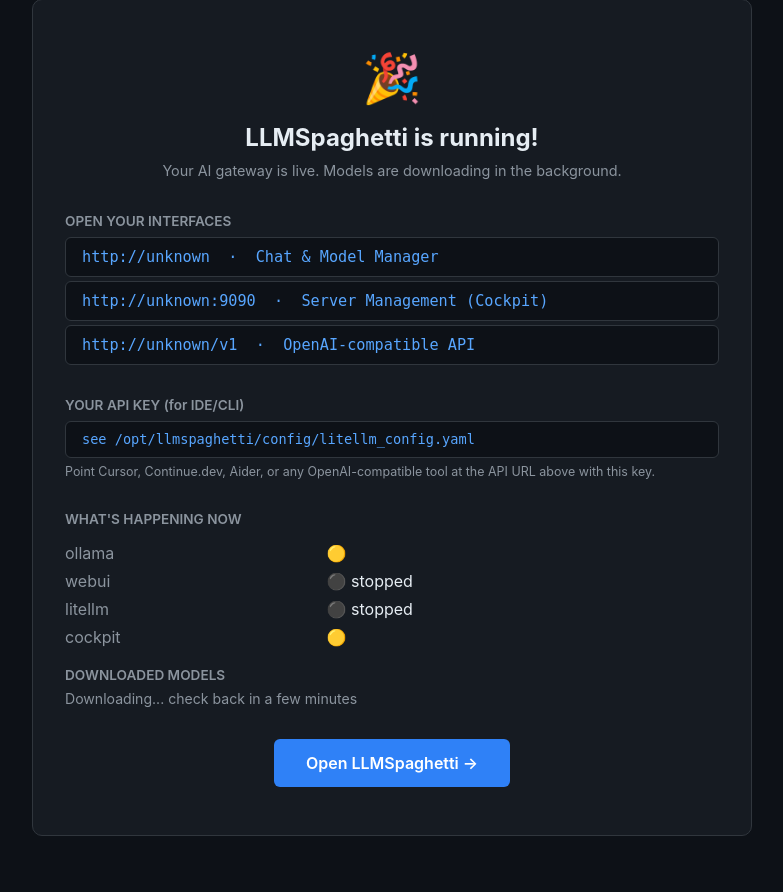
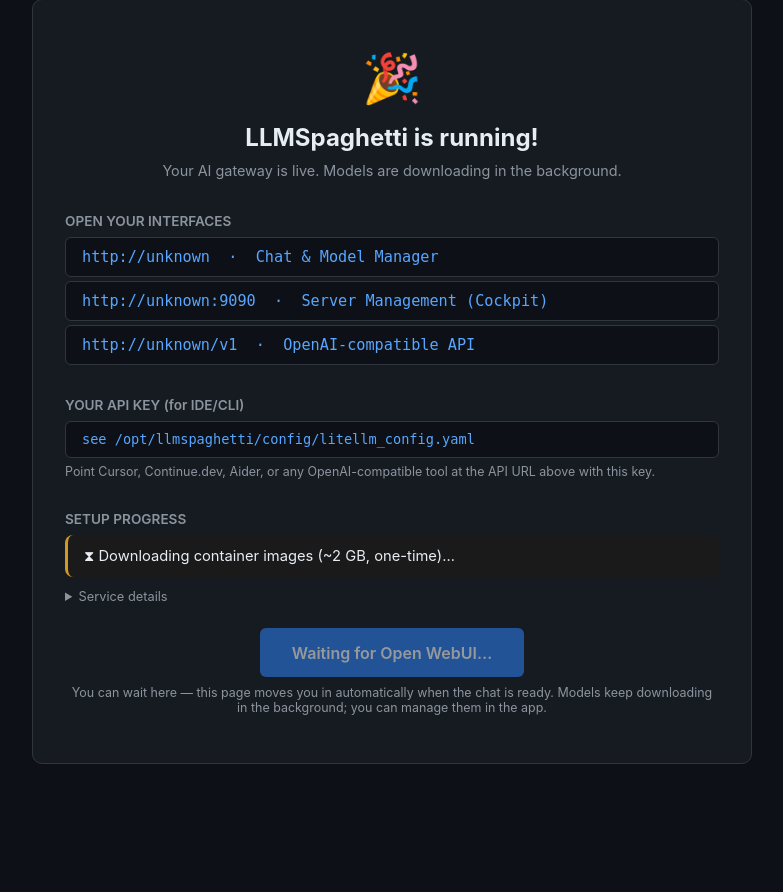
Before and after one commit to supersokk/llmspaghetti, a FastAPI app: page /done in a window 1280 px wide. Shown: the part 149-1041 px from the top of the page, without its empty margins (248-1031 px from the left). After the commit the page ends 913 px from the top, so only its background shows below. Run offline with FastAPI, Linux system fonts and the light colour scheme; data that the repository does not hold is empty.

Commit message:
Wizard done page: show install stage + real per-model download progress (from pull logs) + auto-handoff to Open WebUI when ready. No more blank 'is it running?' spinner.

```diff
--- a/firstboot/main.py
+++ b/firstboot/main.py
@@ -23,7 +23,9 @@ import uvicorn
 INSTALL_DIR = Path(os.environ.get("INSTALL_DIR", "/opt/llmspaghetti"))
 STACK_DIR   = INSTALL_DIR
 CONFIG_DIR  = INSTALL_DIR / "config"
+LOG_DIR     = INSTALL_DIR / "logs"
 DONE_FLAG   = INSTALL_DIR / ".firstboot-complete"
+SELECTED_MODELS_FILE = LOG_DIR / "selected_models.json"
 
 app = FastAPI(title="LLMSpaghetti Setup")
 templates = Jinja2Templates(directory=str(Path(__file__).parent / "templates"))
@@ -342,8 +344,14 @@ async def apply_setup(
     write_router_roles_config(form_data)
 
     # Pull models BEFORE starting the stack so local-default exists when
-    # LiteLLM first tries to reach it.
+    # LiteLLM first tries to reach it. Record the selection so /api/status can
+    # report per-model download progress on the done page.
     if model_list:
+        try:
+            LOG_DIR.mkdir(parents=True, exist_ok=True)
+            SELECTED_MODELS_FILE.write_text(json.dumps(model_list))
+        except Exception:
+            pass
         pull_models_background(model_list)
     start_stack()
 
@@ -371,6 +379,37 @@ async def wizard_done(request: Request):
     })
 
 
+def _download_status():
+    """Per-model download progress, read from the ollama pull logs.
+
+    Shows the actual last status line from each pull (e.g. 'pulling <hash>: 45%'
+    or 'verifying sha256 digest') so the user sees exactly what's happening —
+    nothing hidden. A model is 'done' once it appears in `ollama list`.
+    """
+    try:
+        selected = json.loads(SELECTED_MODELS_FILE.read_text())
+    except Exception:
+        return []
+    have = set(run("ollama list 2>/dev/null | tail -n +2 | awk '{print $1}'").stdout.split())
+    out = []
+    for m in selected:
+        done = m in have
+        status = "downloaded" if done else "starting…"
+        if not done:
+            logf = LOG_DIR / f"pull-{m.replace(':', '-')}.log"
+            if logf.exists():
+                try:
+                    # ollama uses \r to redraw progress — treat CRs as newlines
+                    raw   = logf.read_text(errors="ignore").replace("\r", "\n")
+                    lines = [l.strip() for l in raw.splitlines() if l.strip()]
+                    if lines:
+                        status = lines[-1]
+                except Exception:
+                    pass
+        out.append({"model": m, "done": done, "status": status})
+    return out
+
+
 @app.get("/api/status")
 async def api_status():
     """Live status endpoint polled by the browser during setup."""
@@ -380,16 +419,35 @@ async def api_status():
         return run(f"systemctl is-active {name} 2>/dev/null").stdout.strip()
 
     def container(name):
-        return run(f"docker inspect -f '{{{{.State.Status}}}}' {name} 2>/dev/null").stdout.strip() or "stopped"
+        return run(f"docker inspect -f '{{{{.State.Status}}}}' {name} 2>/dev/null").stdout.strip() or "absent"
+
+    webui   = container("llmspaghetti-webui")
+    litellm = container("llmspaghetti-litellm")
+    # Is Open WebUI actually serving yet? (container "running" != HTTP ready)
+    http = run("curl -sf -o /dev/null -w '%{http_code}' --max-time 3 http://localhost:3000").stdout.strip()
+    webui_ready = http == "200"
+
+    if webui_ready:
+        stage, stage_msg = "ready", "Open WebUI is up — you can start chatting."
+    elif webui == "running":
+        stage, stage_msg = "starting", "Services started — waiting for Open WebUI to finish booting…"
+    elif webui in ("created", "restarting"):
+        stage, stage_msg = "starting", "Starting containers…"
+    else:
+        stage, stage_msg = "preparing", "Downloading container images (~2 GB, one-time)…"
 
     return JSONResponse({
         "timestamp": datetime.utcnow().isoformat(),
+        "stage": stage,
+        "stage_msg": stage_msg,
+        "webui_ready": webui_ready,
         "services": {
             "ollama":   svc("ollama"),
-            "webui":    container("llmspaghetti-webui"),
-            "litellm":  container("llmspaghetti-litellm"),
+            "webui":    webui,
+            "litellm":  litellm,
             "cockpit":  svc("cockpit"),
         },
+        "downloads": _download_status(),
         "models": run("ollama list 2>/dev/null | tail -n +2 | awk '{print $1}'").stdout.splitlines(),
     })
 
--- a/firstboot/templates/done.html
+++ b/firstboot/templates/done.html
@@ -22,44 +22,90 @@
     <div class="hint" style="margin-top:0.4rem">Point Cursor, Continue.dev, Aider, or any OpenAI-compatible tool at the API URL above with this key.</div>
   </div>
 
-  <div style="text-align:left;margin-bottom:2rem">
-    <div style="font-size:0.85rem;color:var(--text-dim);margin-bottom:0.75rem;font-weight:600">WHAT'S HAPPENING NOW</div>
-    <div id="service-status">
-      <div style="color:var(--text-dim);font-size:0.9rem">Checking services...</div>
+  <div style="text-align:left;margin-bottom:1.5rem">
+    <div style="font-size:0.85rem;color:var(--text-dim);margin-bottom:0.5rem;font-weight:600">SETUP PROGRESS</div>
+    <div id="stage-banner" style="padding:0.75rem 1rem;border-radius:8px;background:var(--bg-alt,#1a1a1a);border-left:3px solid var(--yellow,#d29922);font-size:0.92rem">
+      Checking status…
     </div>
+    <div id="downloads" style="margin-top:0.75rem"></div>
+    <details style="margin-top:0.75rem">
+      <summary style="cursor:pointer;font-size:0.8rem;color:var(--text-dim)">Service details</summary>
+      <div id="service-status" style="margin-top:0.5rem"></div>
+    </details>
   </div>
 
-  <a href="http://{{ ip }}" class="btn btn-primary" style="font-size:1rem;padding:0.9rem 2rem">
-    Open LLMSpaghetti →
+  <a id="enter-btn" href="http://{{ ip }}" class="btn btn-primary"
+     style="font-size:1rem;padding:0.9rem 2rem;opacity:0.55;pointer-events:none">
+    Waiting for Open WebUI…
   </a>
+  <div id="enter-hint" class="hint" style="margin-top:0.5rem">
+    You can wait here — this page moves you in automatically when the chat is ready.
+    Models keep downloading in the background; you can manage them in the app.
+  </div>
 </div>
 
 <script>
+  const IP = "{{ ip }}";
+  let redirected = false;
+
+  function bar(pct) {
+    return `<div style="height:6px;border-radius:3px;background:#333;overflow:hidden;margin-top:3px">
+              <div style="height:100%;width:${pct}%;background:var(--green,#3fb950)"></div></div>`;
+  }
+
   async function pollStatus() {
+    let data;
     try {
-      const res  = await fetch('/api/status');
-      const data = await res.json();
+      const res = await fetch('/api/status');
+      data = await res.json();
+    } catch (e) {
+      // Wizard likely stopped because Open WebUI took over — hand off.
+      if (!redirected) { redirected = true; location.href = `http://${IP}`; }
+      return;
+    }
 
-      const dot = s => s === 'running' ? '🟢' : s === 'stopped' ? '⚫' : '🟡';
-      const rows = Object.entries(data.services).map(([k,v]) =>
-        `<tr><td style="color:var(--text-dim);padding:0.25rem 0;width:40%">${k}</td>
-             <td>${dot(v)} ${v}</td></tr>`
-      ).join('');
+    // ── Stage banner ──────────────────────────────────────────────────────
+    const banner = document.getElementById('stage-banner');
+    const colour = data.stage === 'ready' ? 'var(--green,#3fb950)' : 'var(--yellow,#d29922)';
+    banner.style.borderLeftColor = colour;
+    banner.textContent = (data.stage === 'ready' ? '✓ ' : '⧗ ') + (data.stage_msg || data.stage);
 
-      const models = data.models.length
-        ? data.models.map(m => `<div style="font-size:0.88rem;color:var(--green)">✓ ${m}</div>`).join('')
-        : '<div style="color:var(--text-dim);font-size:0.88rem">Downloading... check back in a few minutes</div>';
+    // ── Per-model downloads (the thing people actually want to see) ────────
+    const dl = document.getElementById('downloads');
+    if (data.downloads && data.downloads.length) {
+      dl.innerHTML = data.downloads.map(d => {
+        const pctMatch = (d.status || '').match(/(\d+)%/);
+        const pct = d.done ? 100 : (pctMatch ? +pctMatch[1] : 0);
+        const label = d.done
+          ? `<span style="color:var(--green,#3fb950)">✓ ${d.model} — ready</span>`
+          : `<span>${d.model}</span> <span style="color:var(--text-dim);font-size:0.82rem">— ${d.status}</span>`;
+        return `<div style="font-size:0.88rem;margin-bottom:0.5rem">${label}${d.done ? '' : bar(pct)}</div>`;
+      }).join('');
+    } else {
+      dl.innerHTML = '';
+    }
 
-      document.getElementById('service-status').innerHTML =
-        `<table style="width:100%;border-collapse:collapse">${rows}</table>
-         <div style="margin-top:1rem;font-size:0.85rem;color:var(--text-dim);font-weight:600">DOWNLOADED MODELS</div>
-         <div style="margin-top:0.4rem">${models}</div>`;
-    } catch (e) {
-      // silently ignore
+    // ── Service details (collapsed) ───────────────────────────────────────
+    const dot = s => s === 'running' ? '🟢' : (s === 'absent' || s === 'stopped') ? '⚫' : '🟡';
+    document.getElementById('service-status').innerHTML =
+      `<table style="width:100%;border-collapse:collapse">` +
+      Object.entries(data.services).map(([k,v]) =>
+        `<tr><td style="color:var(--text-dim);padding:0.2rem 0;width:40%">${k}</td><td>${dot(v)} ${v}</td></tr>`
+      ).join('') + `</table>`;
+
+    // ── Ready → enable button + auto-redirect ─────────────────────────────
+    const btn = document.getElementById('enter-btn');
+    if (data.webui_ready) {
+      btn.style.opacity = '1';
+      btn.style.pointerEvents = 'auto';
+      btn.textContent = 'Open LLMSpaghetti →';
+      document.getElementById('enter-hint').textContent =
+        'Ready. Taking you to the chat…';
+      if (!redirected) { redirected = true; setTimeout(() => location.href = `http://${IP}`, 1500); }
     }
   }
 
   pollStatus();
-  setInterval(pollStatus, 5000);
+  setInterval(pollStatus, 3000);
 </script>
 {% endblock %}
```
